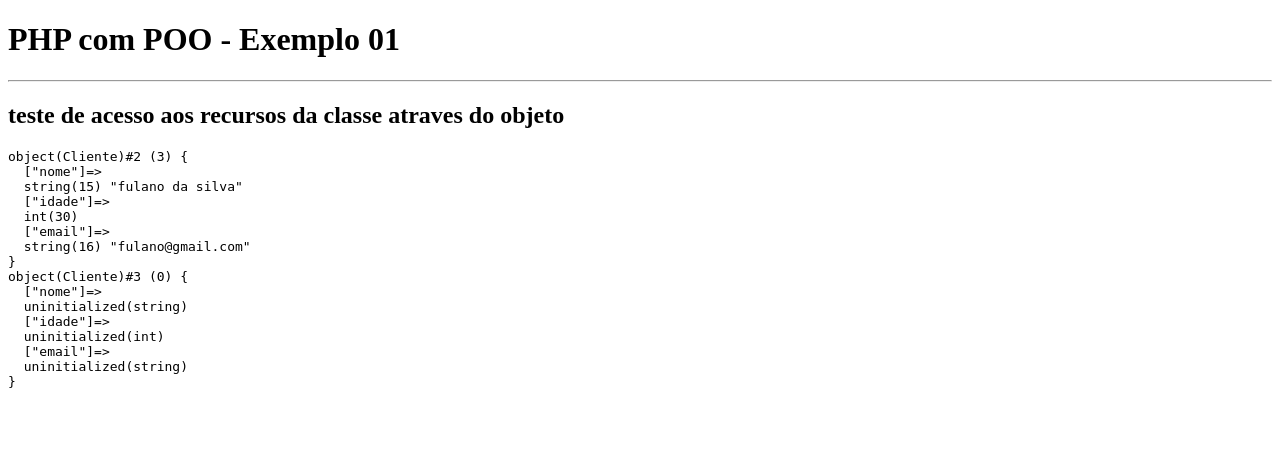
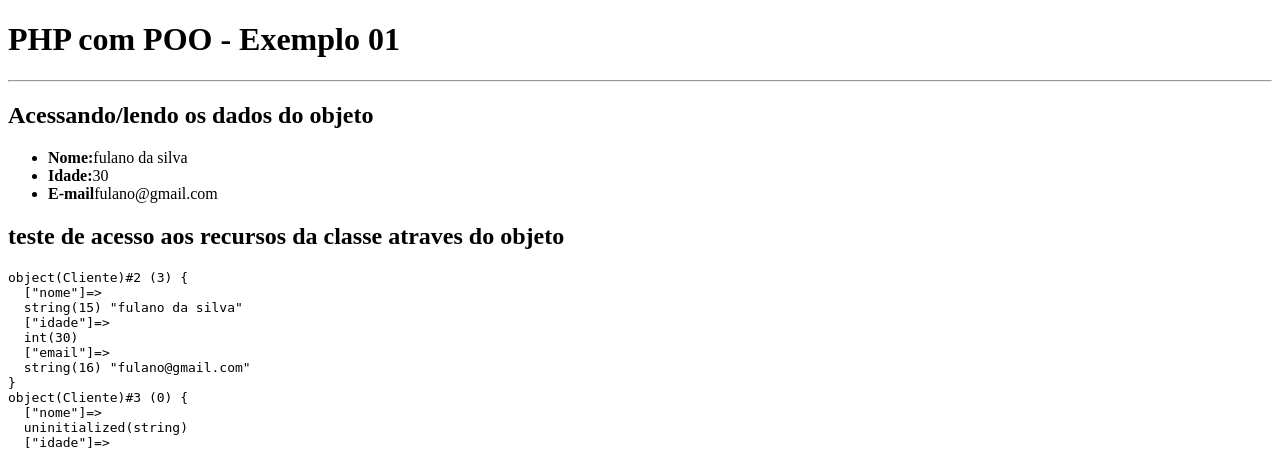
Before and after one commit to Moreira-Marcio/aulasphp-poo, a PHP site: page / in a window 1280 px wide. Shown: the top 449 px of the page. Run offline with PHP 8.4, Linux system fonts and the light colour scheme.

Commit message:
acessa dados do cliente

```diff
--- a/index.php
+++ b/index.php
@@ -24,7 +24,18 @@ $clienteA -> email = "fulano@gmail.com"
 
 <h1>PHP com POO - Exemplo 01</h1>
 <hr>
+
+<h2>Acessando/lendo os dados do objeto</h2>
+<ul>
+    <li><b>Nome:</b><?=$clienteA->nome?></li>
+    <li><b>Idade:</b><?=$clienteA->idade?></li>
+    <li><b>E-mail</b><?=$clienteA->email?></li>
+</ul>
+
 <h2>teste de acesso aos recursos da classe atraves do objeto</h2>
+
+
+
 <pre><?=var_dump($clienteA, $clienteB)?></pre>
 
 
```
